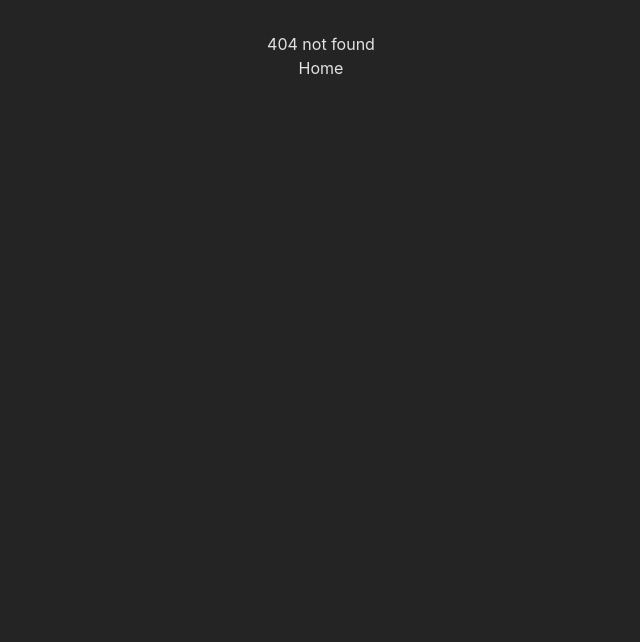
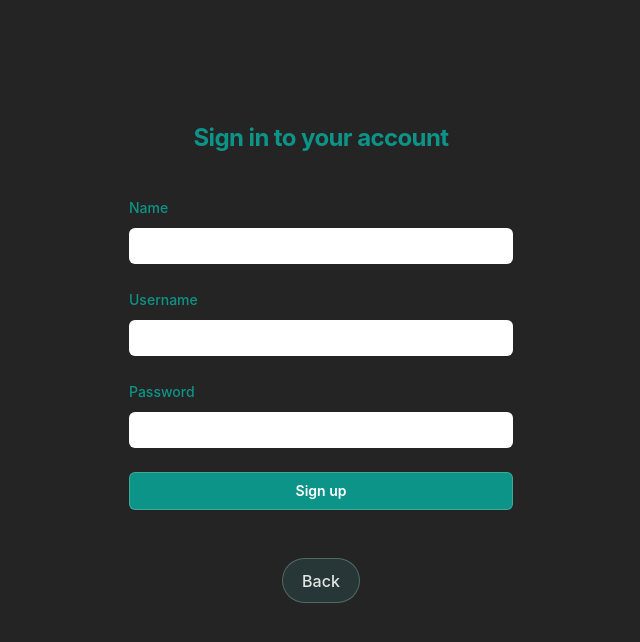
Before and after one commit to cajsanu/book-app, a React (Vite) app in the folder src/client/: page /signup in a window 1280 px wide. Before the commit this address had no page. Shown: the top 642 px of the page, without its empty margins (319-959 px from the left). Built offline with nearby package versions, Linux system fonts and the light colour scheme.

Commit message:
Add SignUp route

```diff
--- /dev/null
+++ b/src/client/src/components/BackButton.jsx
@@ -0,0 +1,10 @@
+import { useNavigate } from "react-router-dom";
+
+export const BackButton = () => {
+    const navigate = useNavigate();
+    return (
+        <>
+          <button onClick={() => navigate(-1)}>Back</button>
+        </>
+    );
+};
--- a/src/client/src/components/LoginForm.jsx
+++ b/src/client/src/components/LoginForm.jsx
@@ -15,10 +15,12 @@ export const LoginForm = () => {
     navigate(`/user/${data.id}`);
   };
 
+  // need to check that the route /signup works
+
   return (
-    <div className="flex min-h-full flex-1 flex-col justify-center px-6 py-12 lg:px-8">
-      <div className="sm:mx-auto sm:w-full sm:max-w-sm">
-        <h2 className="mt-10 text-center text-2xl font-bold leading-9 tracking-tight text-gray-900">
+    <div className="justify-center px-6 py-12 lg:px-8">
+      <div className="">
+        <h2 className="mt-10 text-2xl font-bold tracking-tight text-teal-600">
           Sign in to your account
         </h2>
       </div>
@@ -26,7 +28,7 @@ export const LoginForm = () => {
       <div className="mt-10 sm:mx-auto sm:w-full sm:max-w-sm">
         <form className="space-y-6" onSubmit={logIn}>
           <div>
-            <label className="block text-sm font-medium leading-6 text-gray-900">
+            <label className="block text-sm font-medium leading-6 text-teal-600 flex justify-right">
               Username
             </label>
             <div className="mt-2">
@@ -36,20 +38,17 @@ export const LoginForm = () => {
                 value={username}
                 onChange={(event) => setUsername(event.target.value)}
                 required
-                className="block w-full rounded-md border-0 py-1.5 text-gray-900 shadow-sm ring-1 ring-inset ring-gray-300 placeholder:text-gray-400 focus:ring-2 focus:ring-inset focus:ring-indigo-600 sm:text-sm sm:leading-6"
+                className="block w-full rounded-md border-0 py-1.5 text-black focus:ring-2 focus:ring-inset focus:ring-teal-200"
               />
             </div>
           </div>
 
           <div>
-            <div className="flex items-center justify-between">
-              <label
-                htmlFor="password"
-                className="block text-sm font-medium leading-6 text-gray-900"
-              >
-                Password
-              </label>
-            </div>
+            <label
+              htmlFor="password"
+              className="block text-sm font-medium leading-6 text-teal-600 flex justify-right">
+              Password
+            </label>
             <div className="mt-2">
               <input
                 name="password"
@@ -57,7 +56,7 @@ export const LoginForm = () => {
                 value={password}
                 onChange={(event) => setPassword(event.target.value)}
                 required
-                className="block w-full rounded-md border-0 py-1.5 text-gray-900 shadow-sm ring-1 ring-inset ring-gray-300 placeholder:text-gray-400 focus:ring-2 focus:ring-inset focus:ring-indigo-600 sm:text-sm sm:leading-6"
+                className="block w-full rounded-md border-0 py-1.5 text-black focus:ring-2 focus:ring-inset focus:ring-teal-200"
               />
             </div>
           </div>
@@ -65,18 +64,18 @@ export const LoginForm = () => {
           <div>
             <button
               type="submit"
-              className="flex w-full justify-center rounded-md bg-indigo-600 px-3 py-1.5 text-sm font-semibold leading-6 text-white shadow-sm hover:bg-indigo-500 focus-visible:outline focus-visible:outline-2 focus-visible:outline-offset-2 focus-visible:outline-indigo-600"
+              className="flex w-full justify-center rounded-md bg-teal-600 px-3 py-1.5 text-sm font-semibold leading-6 text-white shadow-sm hover:bg-teal-200 focus-visible:outline focus-visible:outline-2 focus-visible:outline-offset-2 focus-visible:outline-teal-600"
             >
               Sign in
             </button>
           </div>
         </form>
 
-        <p className="mt-10 text-center text-sm text-gray-500">
+        <p className="mt-10 text-center text-sm text-teal-600">
           Don't have an account?{" "}
           <a
-            href="#"
-            className="font-semibold leading-6 text-indigo-600 hover:text-indigo-500"
+            href="/signup"
+            className="flex w-full justify-center rounded-md bg-teal-600 px-3 py-1.5 text-sm font-semibold leading-6 text-white shadow-sm hover:bg-teal-200 focus-visible:outline focus-visible:outline-2 focus-visible:outline-offset-2 focus-visible:outline-teal-600"
           >
             Sign up!
           </a>
--- a/src/client/src/components/Menu.jsx
+++ b/src/client/src/components/Menu.jsx
@@ -33,9 +33,6 @@ export const Menu = () => {
           <Togglable showContent="Sign in" hideContent="Cancel">
             <LoginForm />
           </Togglable>
-          <Togglable showContent="Sign up" hideContent="Cancel">
-            <UserForm />
-          </Togglable>
         </div>
       )}
     </div>
--- a/src/client/src/components/UserForm.jsx
+++ b/src/client/src/components/UserForm.jsx
@@ -19,7 +19,7 @@ export const UserForm = () => {
   return (
     <div className="flex min-h-full flex-1 flex-col justify-center px-6 py-12 lg:px-8">
       <div className="sm:mx-auto sm:w-full sm:max-w-sm">
-        <h2 className="mt-10 text-center text-2xl font-bold leading-9 tracking-tight text-gray-900">
+        <h2 className="mt-10 text-center text-2xl font-bold leading-9 tracking-tight text-teal-600">
           Sign in to your account
         </h2>
       </div>
@@ -27,7 +27,7 @@ export const UserForm = () => {
       <div className="mt-10 sm:mx-auto sm:w-full sm:max-w-sm">
         <form className="space-y-6" onSubmit={createUser}>
           <div>
-            <label className="block text-sm font-medium leading-6 text-gray-900">
+            <label className="block text-sm font-medium leading-6 text-teal-600 flex justify-right">
               Name
             </label>
             <div className="mt-2">
@@ -38,13 +38,13 @@ export const UserForm = () => {
                 value={name}
                 onChange={(event) => setName(event.target.value)}
                 required
-                className="block w-full rounded-md border-0 py-1.5 text-gray-900 shadow-sm ring-1 ring-inset ring-gray-300 placeholder:text-gray-400 focus:ring-2 focus:ring-inset focus:ring-indigo-600 sm:text-sm sm:leading-6"
+                className="block w-full rounded-md border-0 py-1.5 text-black focus:ring-2 focus:ring-inset focus:ring-teal-200"
               />
             </div>
           </div>
 
           <div>
-            <label className="block text-sm font-medium leading-6 text-gray-900">
+            <label className="block text-sm font-medium leading-6 text-teal-600 flex justify-right">
               Username
             </label>
             <div className="mt-2">
@@ -55,20 +55,18 @@ export const UserForm = () => {
                 value={username}
                 onChange={(event) => setUsername(event.target.value)}
                 required
-                className="block w-full rounded-md border-0 py-1.5 text-gray-900 shadow-sm ring-1 ring-inset ring-gray-300 placeholder:text-gray-400 focus:ring-2 focus:ring-inset focus:ring-indigo-600 sm:text-sm sm:leading-6"
+                className="block w-full rounded-md border-0 py-1.5 text-black focus:ring-2 focus:ring-inset focus:ring-teal-200"
               />
             </div>
           </div>
 
           <div>
-            <div className="flex items-center justify-between">
-              <label
-                htmlFor="password"
-                className="block text-sm font-medium leading-6 text-gray-900"
-              >
-                Password
-              </label>
-            </div>
+            <label
+              htmlFor="password"
+              className="block text-sm font-medium leading-6 text-teal-600 flex justify-right"
+            >
+              Password
+            </label>
             <div className="mt-2">
               <input
                 id="password"
@@ -77,7 +75,7 @@ export const UserForm = () => {
                 value={password}
                 onChange={(event) => setPassword(event.target.value)}
                 required
-                className="block w-full rounded-md border-0 py-1.5 text-gray-900 shadow-sm ring-1 ring-inset ring-gray-300 placeholder:text-gray-400 focus:ring-2 focus:ring-inset focus:ring-indigo-600 sm:text-sm sm:leading-6"
+                className="block w-full rounded-md border-0 py-1.5 text-black focus:ring-2 focus:ring-inset focus:ring-teal-200"
               />
             </div>
           </div>
@@ -85,7 +83,7 @@ export const UserForm = () => {
           <div>
             <button
               type="submit"
-              className="flex w-full justify-center rounded-md bg-indigo-600 px-3 py-1.5 text-sm font-semibold leading-6 text-white shadow-sm hover:bg-indigo-500 focus-visible:outline focus-visible:outline-2 focus-visible:outline-offset-2 focus-visible:outline-indigo-600"
+              className="flex w-full justify-center rounded-md bg-teal-600 px-3 py-1.5 text-sm font-semibold leading-6 text-white shadow-sm hover:bg-teal-200 focus-visible:outline focus-visible:outline-2 focus-visible:outline-offset-2 focus-visible:outline-teal-600"
             >
               Sign up
             </button>
@@ -93,37 +91,5 @@ export const UserForm = () => {
         </form>
       </div>
     </div>
-    // <div className="loginform">
-    //   <p>Sign up to rate and more</p>
-    //   <form onSubmit={createUser}>
-    //     <div>
-    //       Name
-    //       <input
-    //         type="text"
-    //         value={name}
-    //         onChange={(event) => setName(event.target.value)}
-    //       />
-    //     </div>
-    //     <div>
-    //       Username
-    //       <input
-    //         type="text"
-    //         value={username}
-    //         onChange={(event) => setUsername(event.target.value)}
-    //       />
-    //     </div>
-    //     <div>
-    //       Password
-    //       <input
-    //         type="password"
-    //         value={password}
-    //         onChange={(event) => setPassword(event.target.value)}
-    //       />
-    //     </div>
-    //     <button type="submit">
-    //       Sign up
-    //     </button>
-    //   </form>
-    // </div>
   );
 };
--- a/src/client/src/main.jsx
+++ b/src/client/src/main.jsx
@@ -1,7 +1,7 @@
 import React from "react";
 import ReactDOM from "react-dom/client";
 import { createBrowserRouter, RouterProvider } from "react-router-dom";
-import { ErrorPage, HomePage, User, Users, Book, AllBooks, LoggedIn } from "./routes";
+import { ErrorPage, HomePage, User, Users, Book, AllBooks, LoggedIn, SignUp } from "./routes";
 import "./index.css";
 
 const router = createBrowserRouter([
@@ -35,6 +35,11 @@ const router = createBrowserRouter([
     element: <Book />,
     errorElement: <ErrorPage />,
   },
+  {
+    path: "/signup",
+    element: <SignUp />,
+    errorElement: <ErrorPage />,
+  },
 ]);
 
 ReactDOM.createRoot(document.getElementById("root")).render(
--- /dev/null
+++ b/src/client/src/routes/SignUp.jsx
@@ -0,0 +1,11 @@
+import { UserForm } from "../components/UserForm";
+import { BackButton } from "../components/BackButton";
+
+export const SignUp = () => {
+  return (
+    <div>
+      <UserForm />
+      <BackButton />
+    </div>
+  );
+};
--- a/src/client/src/routes/index.js
+++ b/src/client/src/routes/index.js
@@ -5,5 +5,6 @@ import { Users } from "./Users";
 import { Book } from "./Book";
 import { AllBooks } from "./AllBooks";
 import { LoggedIn } from "./LoggedIn";
+import { SignUp } from "./SignUp";
 
-export { ErrorPage, HomePage, User, Users, Book, AllBooks, LoggedIn}
+export { ErrorPage, HomePage, User, Users, Book, AllBooks, LoggedIn, SignUp}
```
